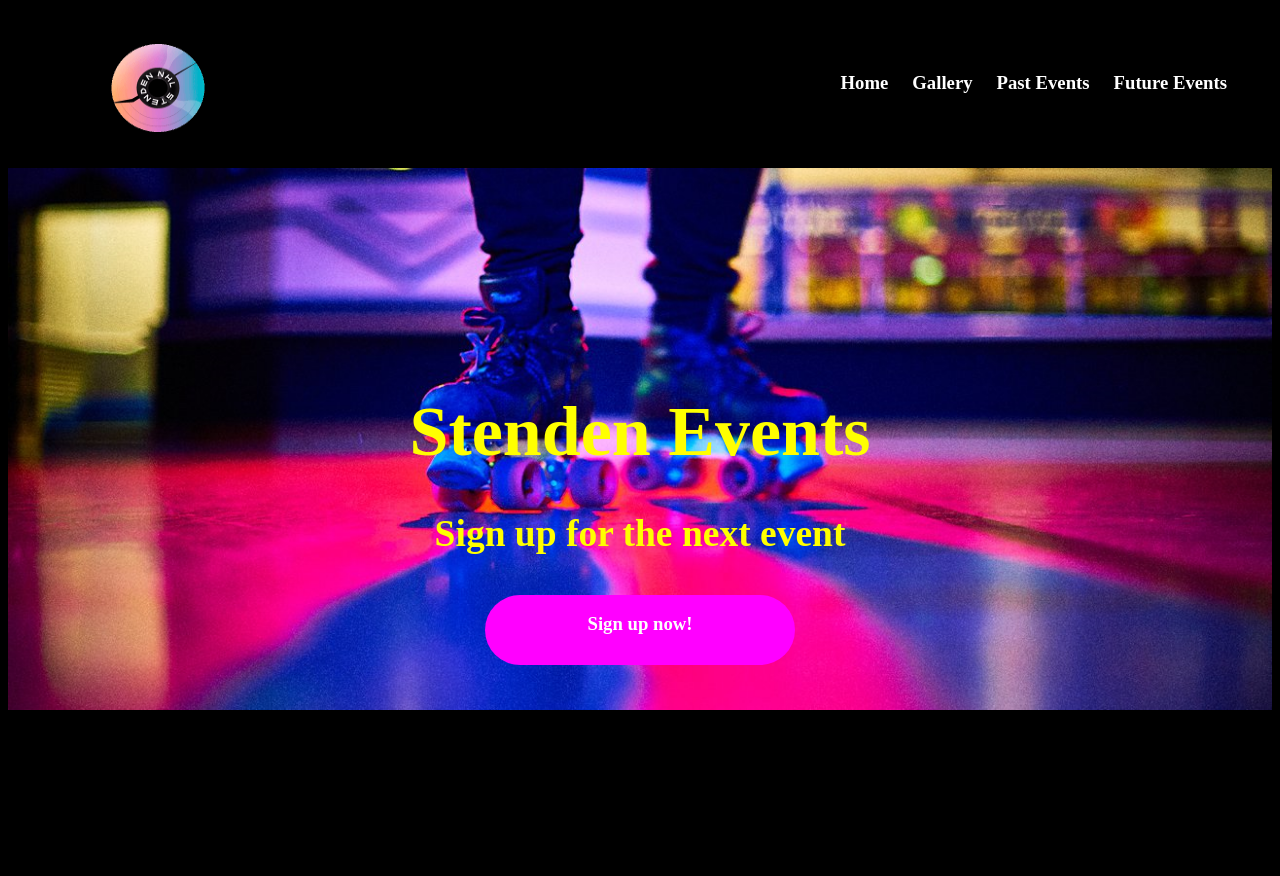
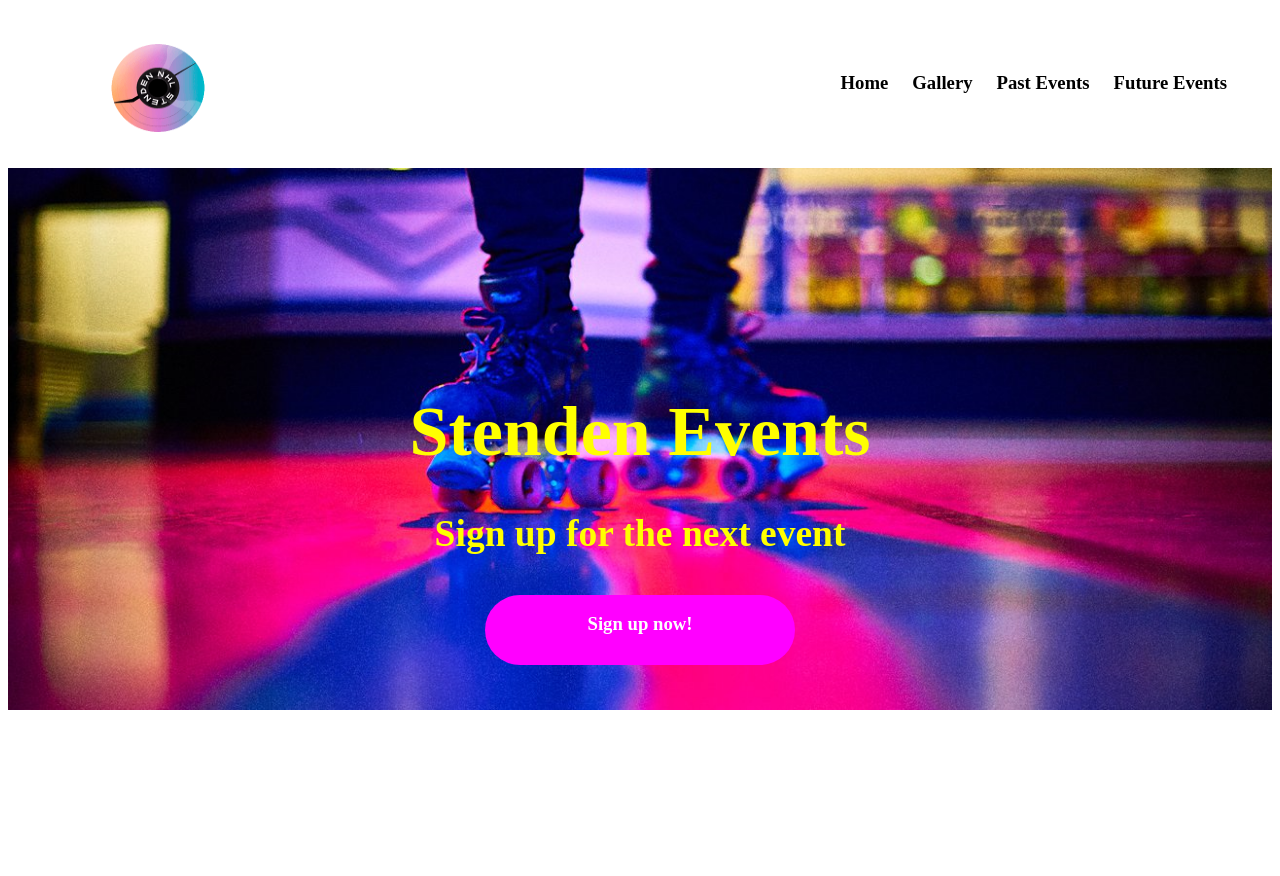
Before and after one commit to nathan-pete/Group-E, a PHP site: page / in a window 1280 px wide. Run offline with PHP 8.4, Linux system fonts and the light colour scheme; some web fonts are replaced.

Commit message:
changed files
html now php

```diff
--- a/app/public/index.html
+++ b/app/public/index.php
@@ -4,7 +4,15 @@
     <meta charset="UTF-8">
     <meta http-equiv="X-UA-Compatible" content="IE=edge">
     <meta name="viewport" content="width=device-width, initial-scale=1.0">
-    <link rel="stylesheet" href="style/css/style.css">
+    <link rel="stylesheet" href="<?php
+        $time = date('H');
+        if(($time >= 21) || ($time <= 9)) {
+            echo "style/css/style.css";
+        }
+        else {
+            echo "style/css/stylelight.css";
+        }
+        ?>">
     <link rel="icon" href="style/Images/NHL Stenden.png">
     <title>Stenden Events | Home</title>
 </head>
@@ -14,10 +22,30 @@
           <img src="style/images/logo.gif" alt="logo" class = "logo">
           <nav>
             <ul>
-              <li><h3> <a style="color: white;">Home</a></h3></li>
-              <li><h3> <a href="Gallery2.html"style="color: white;">Gallery</a></h3></li>
-              <li><h3> <a href="Past_Events.html"style="color: white;">Past Events</a></h3></li>
-              <li><h3> <a href="Future_Events.html" style="color: white;">Future Events</a></h3></li>
+              <li><h3> <a style="color: <?php if(($time >= 21) || ($time <= 9)) {
+            echo "white";
+        }
+        else {
+            echo "black";
+        } ?>;">Home</a></h3></li>
+              <li><h3> <a href="Gallery2.html"style="color: <?php if(($time >= 21) || ($time <= 9)) {
+            echo "white";
+        }
+        else {
+            echo "black";
+        } ?>;">Gallery</a></h3></li>
+              <li><h3> <a href="Past_Events.html"style="color: <?php if(($time >= 21) || ($time <= 9)) {
+            echo "white";
+        }
+        else {
+            echo "black";
+        } ?>;">Past Events</a></h3></li>
+              <li><h3> <a href="Future_Events.html" style="color: <?php if(($time >= 21) || ($time <= 9)) {
+            echo "white";
+        }
+        else {
+            echo "black";
+        } ?>;">Future Events</a></h3></li>
             </ul>
           </nav>
         </div>
--- /dev/null
+++ b/app/public/style/css/stylelight.css
@@ -0,0 +1,97 @@
+@import url('http://fonts.cdnfonts.com/css/mexcellent');
+
+.container {
+    width: 100%;
+    max-width: 1700px;
+    margin: 0 auto;
+    color: black;
+  }
+  .main_c{
+    display: flex;
+    flex-direction: column;
+    justify-content: center;
+    align-items: center;
+    height: 700px;
+
+  }
+  .logo {
+    float: left;
+  }
+  nav {
+    float: right;
+    margin: 35px;
+  }
+  nav ul {
+    margin: 35px;
+}
+
+nav ul {
+    margin: 0;
+    padding: 0;
+    list-style: none;
+}
+
+nav li {
+    display: inline-block;
+    margin: 10px
+}
+
+a{
+    text-decoration: none;
+}
+
+  .container:after {
+    content: "";
+    display: table;
+    clear: both;
+  }
+    body{
+    background-color: rgb(255, 255, 255);
+    font-family: "mexcellent";
+  }
+  .logo{
+    height: 160px;
+    width: 300px;
+  }
+
+#text1 {
+	font-size: 35px;
+}
+
+#text2 {
+	font-size: 25px;
+}
+
+#button {
+	background-color: magenta;
+	border-radius: 60px;
+  height: 70px;
+  width: 310px;
+}
+
+#text2>h2 {
+    margin: 20px;
+    padding-bottom: 20px;
+    text-align: center;
+    color: rgb(0, 0, 0);
+  }
+#text1>h1 {
+    margin: 20px;
+    text-align: center;
+    color: rgb(0, 0, 0);
+
+  }
+footer{
+  width: 100%;
+  max-width: 1700px;
+  margin: 0 auto;
+
+
+}
+.back{
+  background:#ffffff url('../images/back.png') no-repeat;
+  background-size: 100%;
+  background-position: top;
+  height: 100%;
+
+}
```
